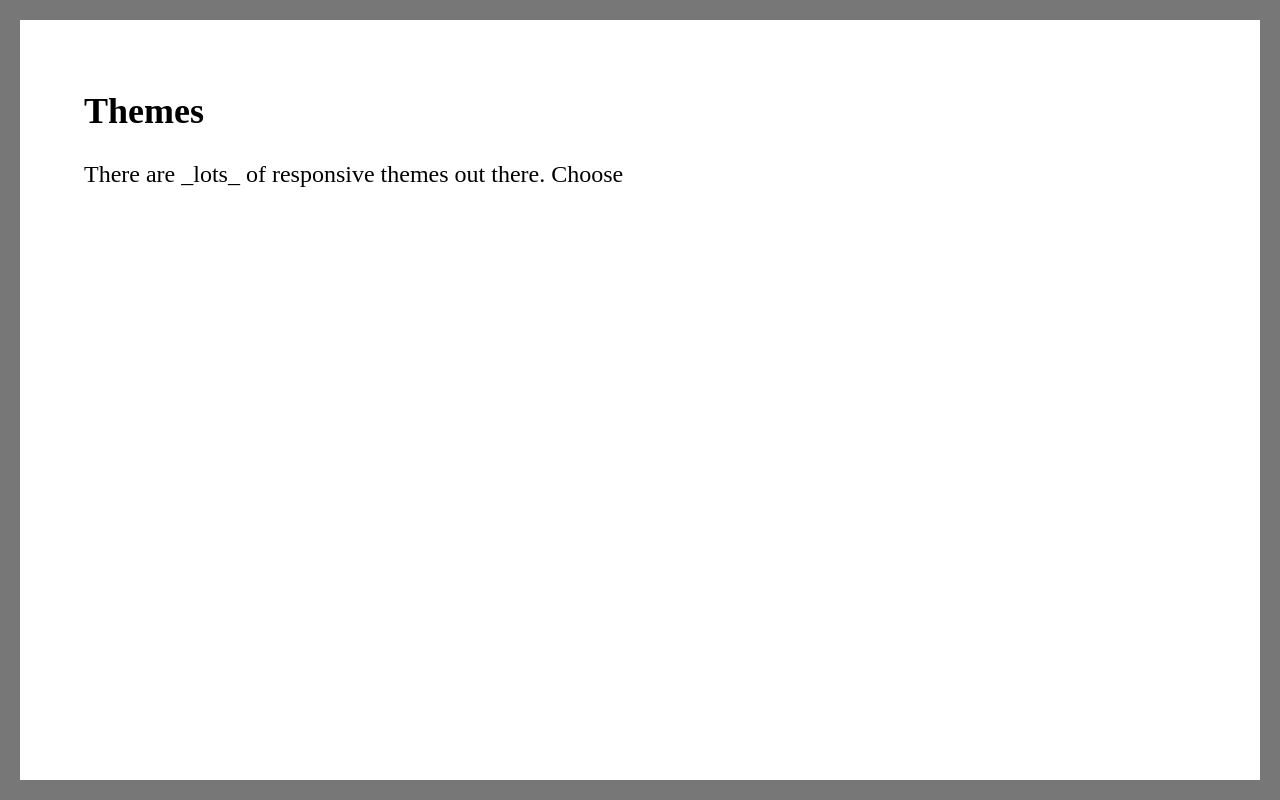
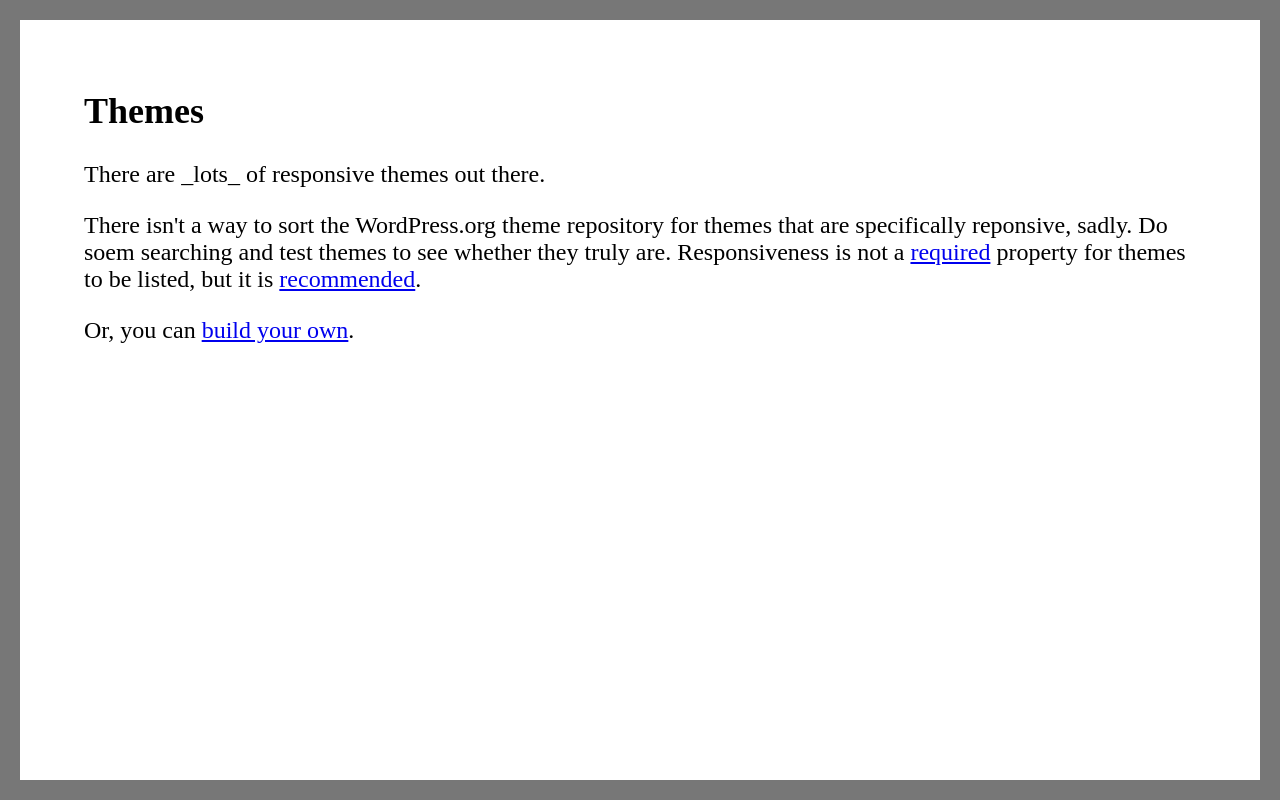
Before and after one commit to benlk/talk-wordcamp-columbus-2016, a website: page others-work.html in a window 1280 px wide. Shown: the part 4514-5314 px from the top of the page. Drawn offline with Linux system fonts and the light colour scheme.

Commit message:
Add some more info to the bottom of Other's Work: Themes

```diff
--- a/others-work.html
+++ b/others-work.html
@@ -34,7 +34,9 @@
 		</section>
 		<section >
 			<h2>Themes</h2>
-			<p>There are _lots_ of responsive themes out there. Choose
+			<p>There are _lots_ of responsive themes out there.</p>
+			<p>There isn't a way to sort the WordPress.org theme repository for themes that are specifically reponsive, sadly. Do soem searching and test themes to see whether they truly are. Responsiveness is not a <a href="https://make.wordpress.org/themes/handbook/review/required/">required</a> property for themes to be listed, but it is <a href="https://make.wordpress.org/themes/handbook/review/recommended/design/">recommended</a>.</p>
+			<p>Or, you can <a href="diy.html">build your own</a>.</p>
 		</section>
 	</body>
 </html>
```
